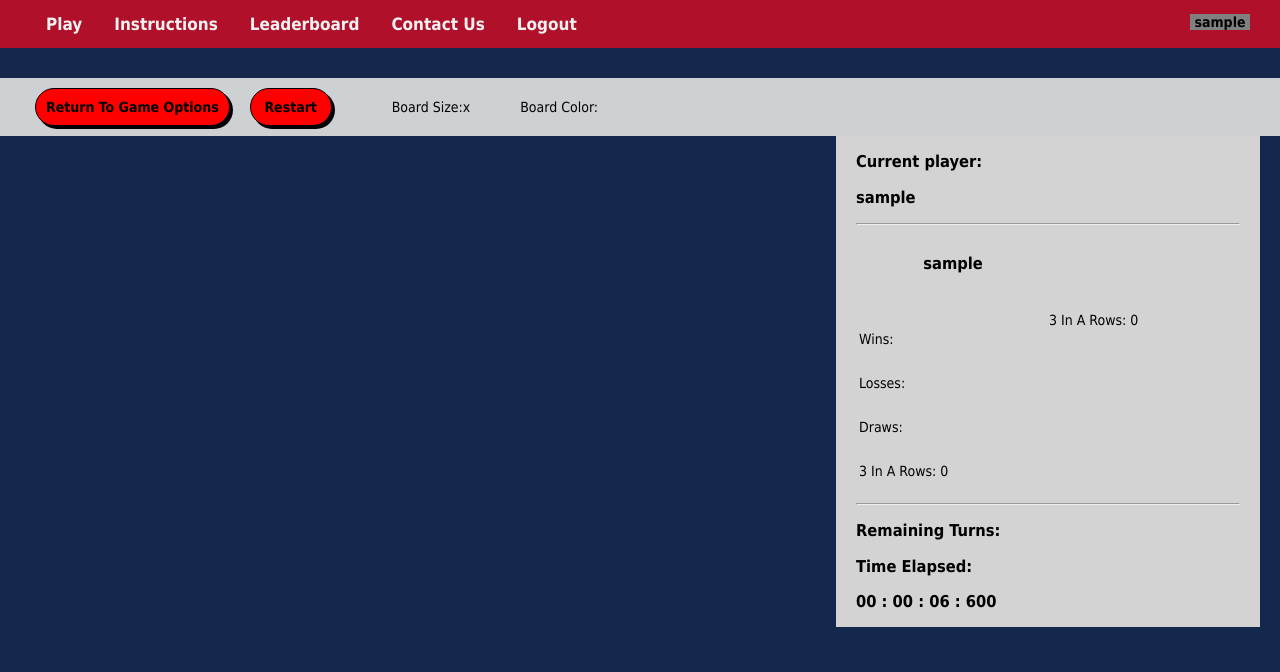
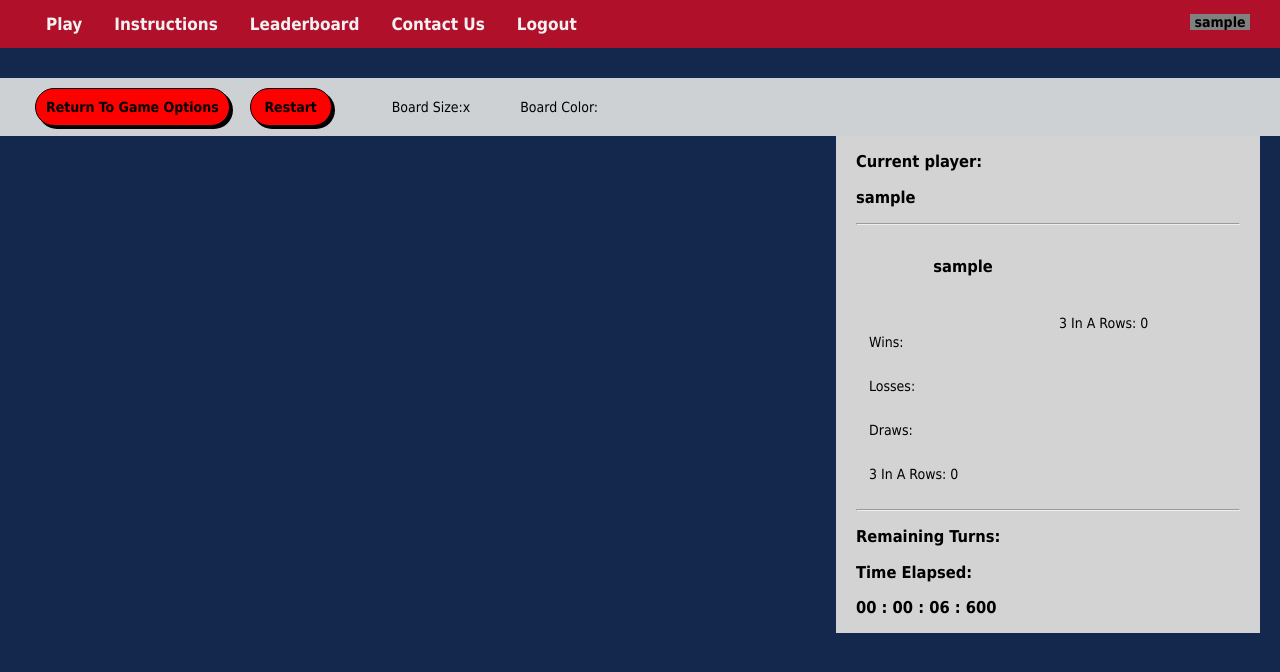
Before and after one commit to julietaMendez/CSCI-130-Connect-4, a PHP site: page /CSCI-130-Connect-4/connect4.php in a window 1280 px wide. Shown: the top 672 px of the page. Run offline with PHP 8.4, Linux system fonts and the light colour scheme; the visitor is signed in with stand-in values (Sample User, id 1).

Commit message:
added margin to the board and fixed the baord size id's

```diff
--- a/game/chip.css
+++ b/game/chip.css
@@ -74,6 +74,7 @@ input[type="button"]:hover, [type="submit"]:hover, [type="reset"]:hover, .press:
 
 #players_tbl{
   width: 100%;
+  margin: 10px;
 }
 
 .row {
@@ -104,7 +105,10 @@ input[type="button"]:hover, [type="submit"]:hover, [type="reset"]:hover, .press:
   padding:10px;
 }
 
-#connect_4_table { margin: auto; }
+#connect_4_table {
+  margin: 10px auto;
+  border-radius: 20px;
+}
 
 /* Pop Up */
 .show_popup{
--- a/game/game_options.php
+++ b/game/game_options.php
@@ -52,9 +52,9 @@ include "../menu/navbar.php";
                 <input type="text" id="board_color" name="board_color" value="blue">
                <h2>Choose board size: </h2>
             <div>
-                <input type="button" class="red btn" id="6x7" value="7x6" onclick="set_tbl_size(7,6)">
-                <input type="button" class="blue btn" id="8x9" value="9x8" onclick="set_tbl_size(9,8)">
-                <input type="text" id="board_size" name="board_size" value="6x7">
+                <input type="button" class="red btn" id="7x6" value="7x6" onclick="set_tbl_size(7,6)">
+                <input type="button" class="blue btn" id="9x8" value="9x8" onclick="set_tbl_size(9,8)">
+                <input type="text" id="board_size" name="board_size" value="7x6">
             </div>
             </fieldset>
             <input type="submit" class="start btn" value="Start Game" id="start_btn">
```
